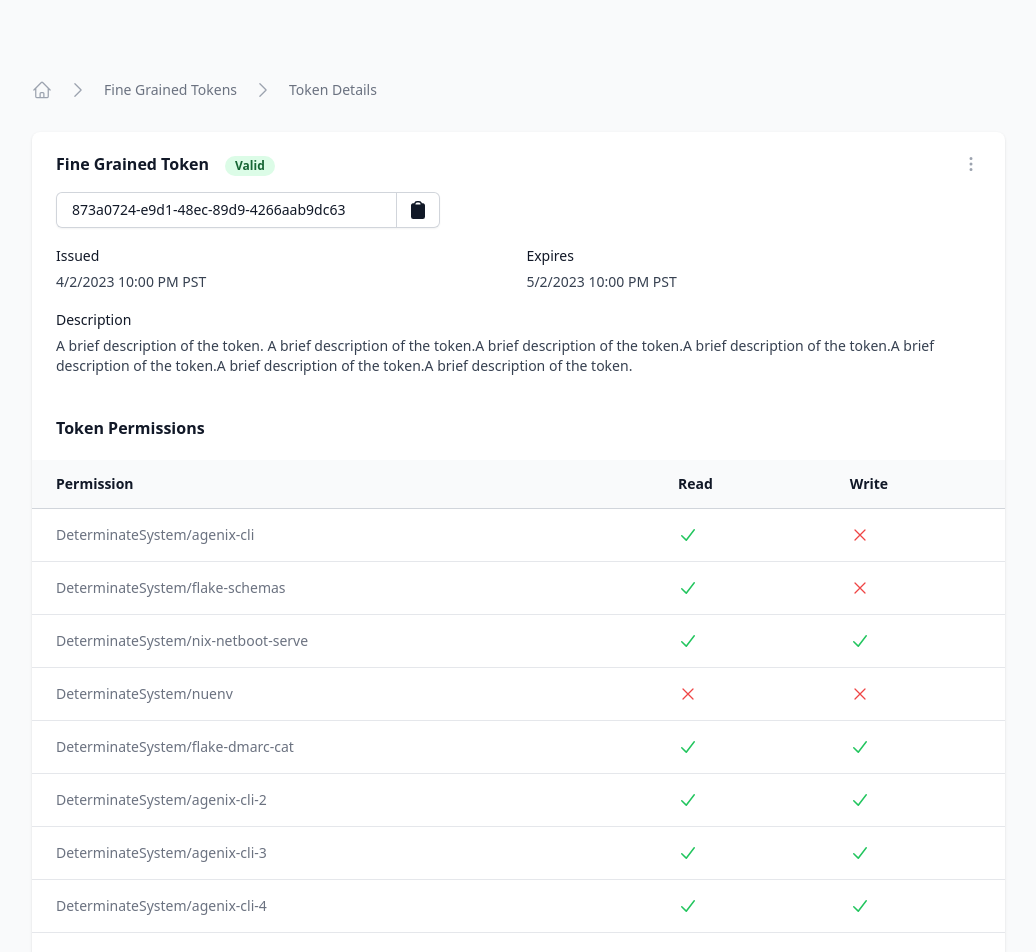
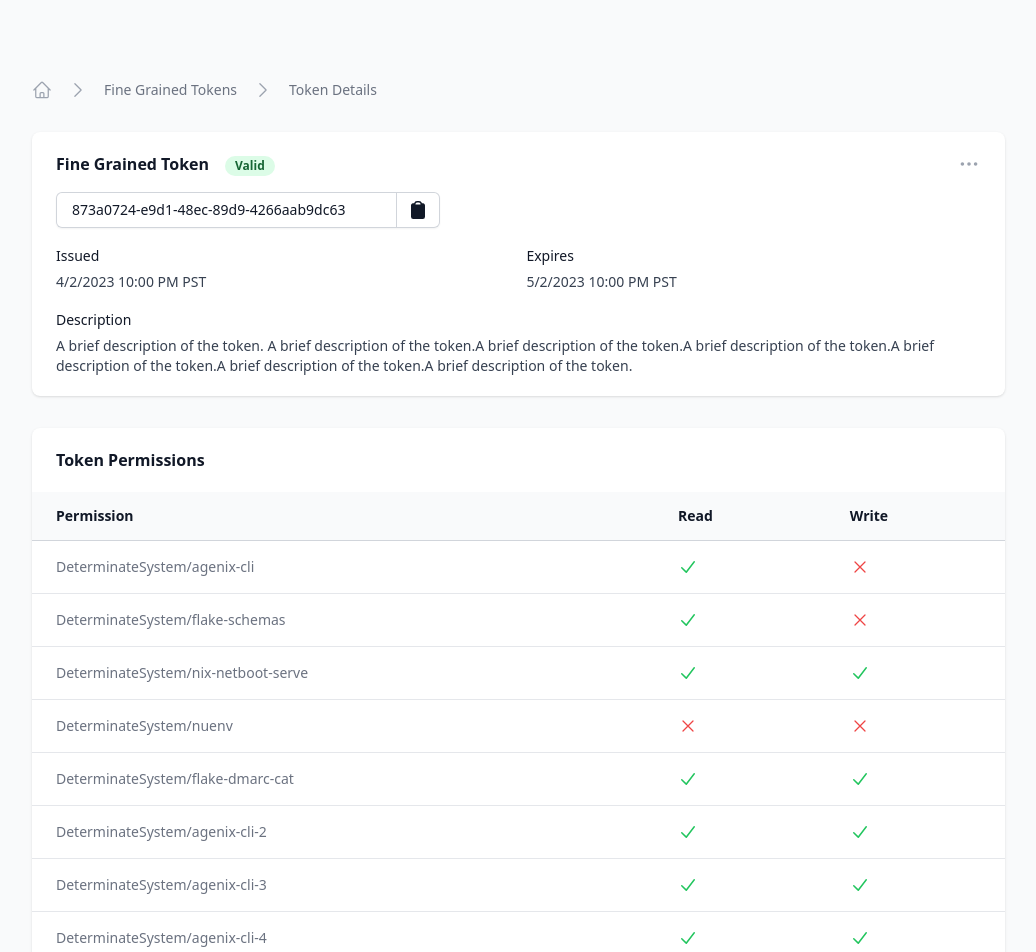
Before and after one commit to abepark01/token-poc, a Next.js app: page / in a window 1280 px wide. Shown: the top 952 px of the page, without its empty margins (0-1036 px from the left). Built offline with nearby package versions, Linux system fonts and the light colour scheme.

Commit message:
clean up design

```diff
--- a/src/components/ui/DropdownMenu.js
+++ b/src/components/ui/DropdownMenu.js
@@ -3,6 +3,7 @@ import { Menu, Transition } from "@headlessui/react";
 import {
   ChevronDownIcon,
   EllipsisVerticalIcon,
+  EllipsisHorizontalIcon,
 } from "@heroicons/react/20/solid";
 import { useFloating, autoUpdate } from "@floating-ui/react";
 import classNames from "classnames";
@@ -54,7 +55,7 @@ const DropdownMenuIconButton = forwardRef(function DropdownMenuIconButton(
       )}
     >
       <span className="sr-only">Open options</span>
-      <EllipsisVerticalIcon className="h-5 w-5" aria-hidden="true" />
+      <EllipsisHorizontalIcon className="h-6 w-6" aria-hidden="true" />
     </Menu.Button>
   );
 });
--- a/src/pages/index.js
+++ b/src/pages/index.js
@@ -87,7 +87,9 @@ export default function Home() {
               token.A brief description of the token.
             </DescriptionListItem>
           </PanelSection>
+        </Panel>
 
+        <Panel className="mt-8">
           <PanelSection>
             <h3 className="">Token Permissions</h3>
           </PanelSection>
```
